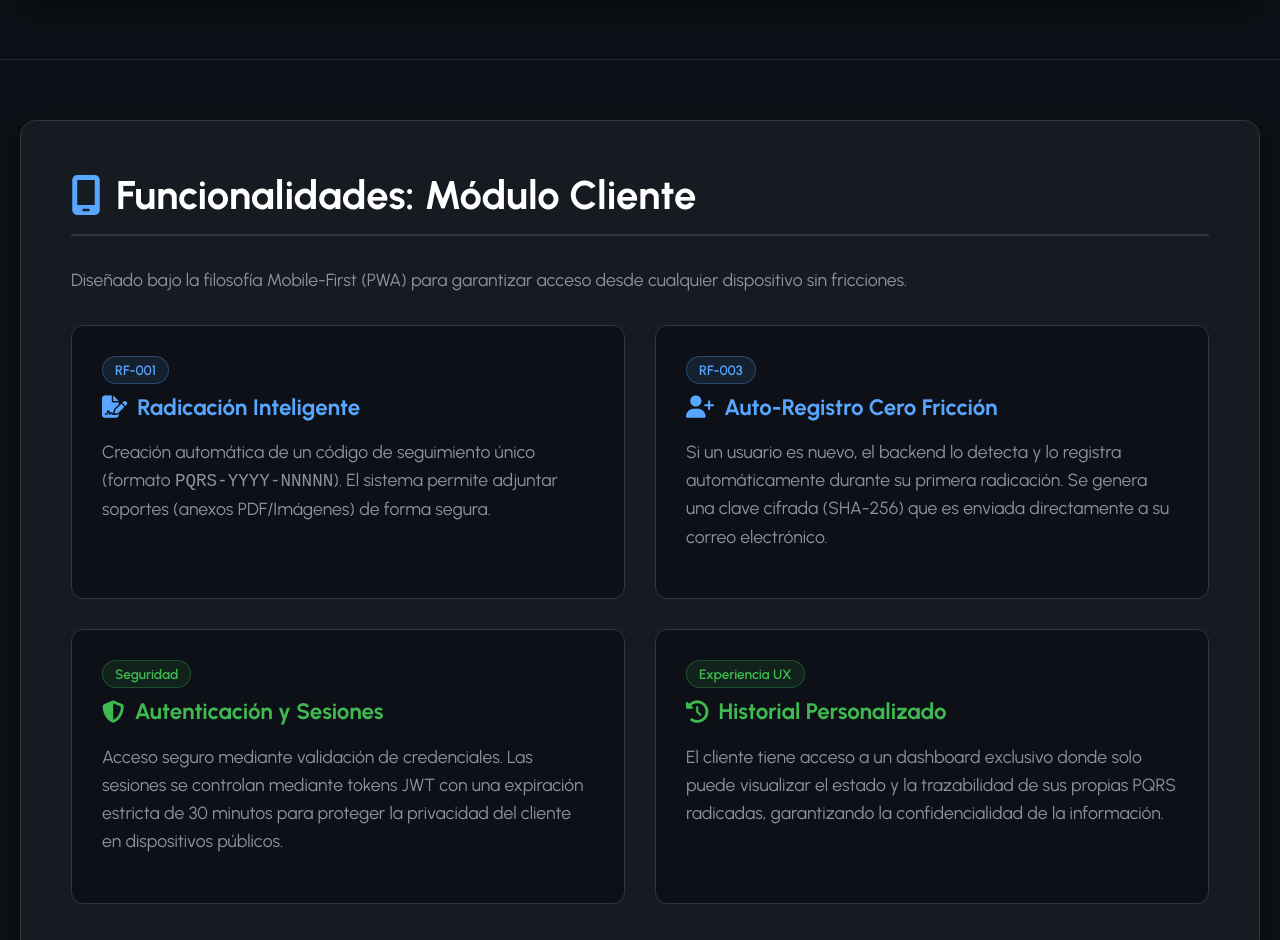
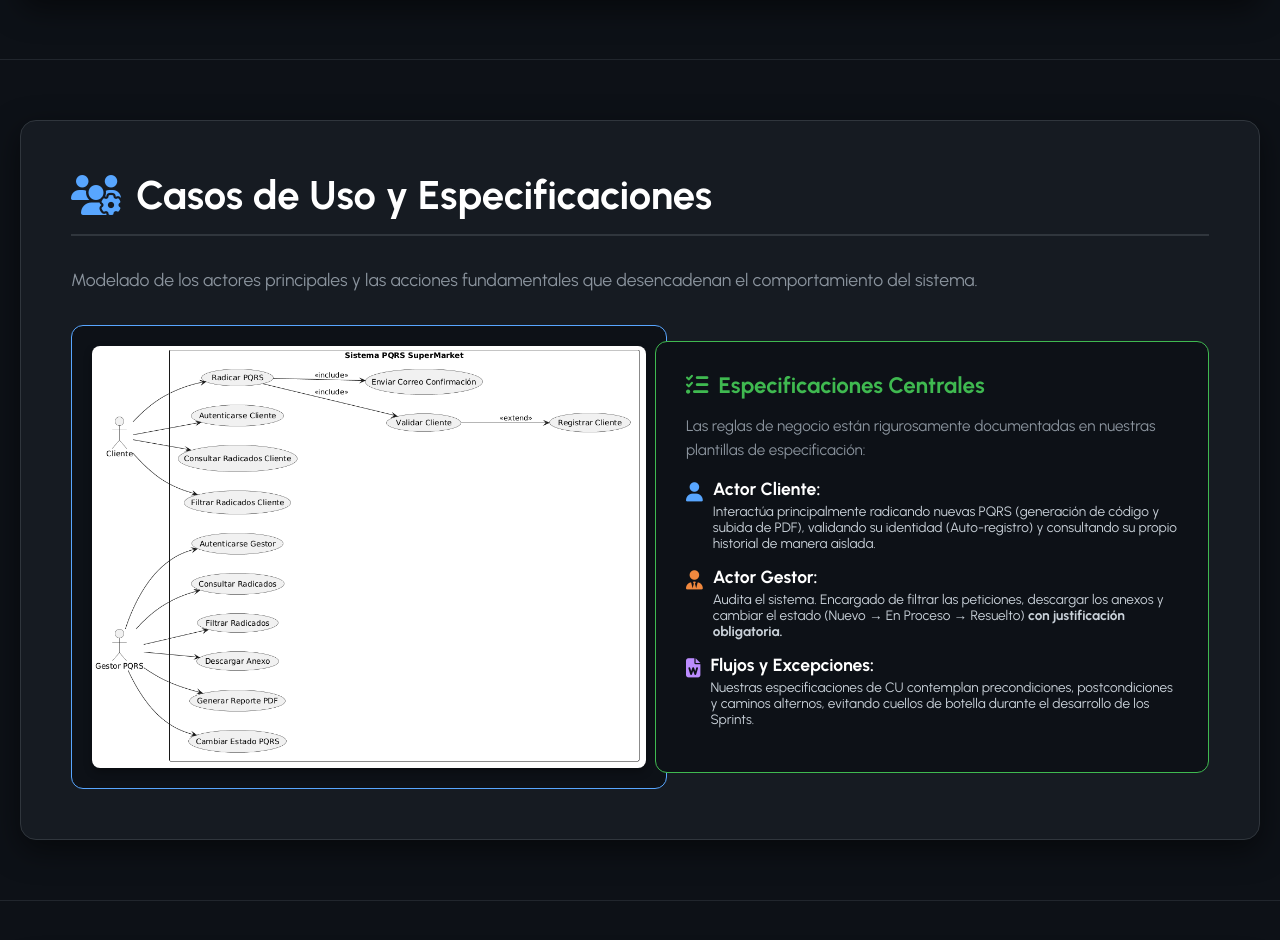
Before and after one commit to JV0KR/PQRS, a plain HTML site: page Diagramas/presentaci_n_final_pqrs.html in a window 1280 px wide. Shown: the part 2867-3807 px from the top of the page. Drawn offline with Linux system fonts and the light colour scheme.

Commit message:
Presentacion

```diff
--- a/Diagramas/presentaci_n_final_pqrs.html
+++ b/Diagramas/presentaci_n_final_pqrs.html
@@ -204,7 +204,7 @@
         </div>
     </section>
 
-    <!-- NUEVO: SECCIÓN DE FLUJO DEL SISTEMA -->
+    <!-- 3. FLUJO DEL SISTEMA -->
     <section class="slide">
         <div class="container">
             <h2><i class="fa-solid fa-diagram-project highlight-purple"></i> Flujo del Sistema PQRS</h2>
@@ -222,7 +222,53 @@
         </div>
     </section>
 
-    <!-- 3. MÓDULO CLIENTE (SEPARADO) -->
+    <!-- NUEVO: 4. CASOS DE USO Y ESPECIFICACIONES -->
+    <section class="slide">
+        <div class="container">
+            <h2><i class="fa-solid fa-users-gear highlight-blue"></i> Casos de Uso y Especificaciones</h2>
+            <p style="margin-bottom: 30px;">Modelado de los actores principales y las acciones fundamentales que desencadenan el comportamiento del sistema.</p>
+
+            <div class="grid-2" style="align-items: center;">
+                <div>
+                    <!-- AQUÍ VA TU IMAGEN DE CASOS DE USO -->
+                    <div class="diagram-container" style="border-color: #58a6ff; margin-bottom: 0;">
+                        <img src="diagram_caso_de_us.png" alt="Diagrama de Casos de Uso" class="diagram-img">
+                    </div>
+                </div>
+
+                <div class="card" style="border-color: #3fb950;">
+                    <h3 class="highlight-green"><i class="fa-solid fa-list-check"></i> Especificaciones Centrales</h3>
+                    <p style="font-size: 0.95rem; margin-bottom: 15px;">Las reglas de negocio están rigurosamente documentadas en nuestras plantillas de especificación:</p>
+
+                    <ul style="font-size: 0.95rem;">
+                        <li style="margin-bottom: 15px;">
+                            <i class="fa-solid fa-user highlight-blue" style="font-size: 1.2rem;"></i>
+                            <div>
+                                <strong style="color: #fff;">Actor Cliente:</strong>
+                                <span style="display: block; font-size: 0.85rem; margin-top: 4px;">Interactúa principalmente radicando nuevas PQRS (generación de código y subida de PDF), validando su identidad (Auto-registro) y consultando su propio historial de manera aislada.</span>
+                            </div>
+                        </li>
+                        <li style="margin-bottom: 15px;">
+                            <i class="fa-solid fa-user-tie highlight-orange" style="font-size: 1.2rem;"></i>
+                            <div>
+                                <strong style="color: #fff;">Actor Gestor:</strong>
+                                <span style="display: block; font-size: 0.85rem; margin-top: 4px;">Audita el sistema. Encargado de filtrar las peticiones, descargar los anexos y cambiar el estado (Nuevo → En Proceso → Resuelto) <strong>con justificación obligatoria.</strong></span>
+                            </div>
+                        </li>
+                        <li>
+                            <i class="fa-solid fa-file-word highlight-purple" style="font-size: 1.2rem;"></i>
+                            <div>
+                                <strong style="color: #fff;">Flujos y Excepciones:</strong>
+                                <span style="display: block; font-size: 0.85rem; margin-top: 4px;">Nuestras especificaciones de CU contemplan precondiciones, postcondiciones y caminos alternos, evitando cuellos de botella durante el desarrollo de los Sprints.</span>
+                            </div>
+                        </li>
+                    </ul>
+                </div>
+            </div>
+        </div>
+    </section>
+
+    <!-- 5. MÓDULO CLIENTE -->
     <section class="slide">
         <div class="container">
             <h2><i class="fa-solid fa-mobile-screen highlight-blue"></i> Funcionalidades: Módulo Cliente</h2>
@@ -256,7 +302,7 @@
         </div>
     </section>
 
-    <!-- 4. MÓDULO GESTOR (SEPARADO) -->
+    <!-- 6. MÓDULO GESTOR -->
     <section class="slide">
         <div class="container">
             <h2><i class="fa-solid fa-user-tie highlight-orange"></i> Funcionalidades: Módulo Gestor</h2>
@@ -290,7 +336,7 @@
         </div>
     </section>
 
-    <!-- NUEVO: PROTOTIPO INTERACTIVO (Mención) -->
+    <!-- 7. PROTOTIPO INTERACTIVO (Mención) -->
     <section class="slide">
         <div class="container">
             <h2><i class="fa-solid fa-desktop highlight-blue"></i> Prototipo Interactivo</h2>
@@ -314,7 +360,7 @@
         </div>
     </section>
 
-    <!-- 5. ARQUITECTURA SEPARADA -->
+    <!-- 8. ARQUITECTURA -->
     <section class="slide">
         <div class="container">
             <h2><i class="fa-solid fa-network-wired highlight-blue"></i> Arquitectura del Sistema</h2>
@@ -341,7 +387,7 @@
         </div>
     </section>
 
-    <!-- 6. BASE DE DATOS SEPARADA -->
+    <!-- 9. BASE DE DATOS -->
     <section class="slide">
         <div class="container">
             <h2><i class="fa-solid fa-database highlight-green"></i> Modelo de Base de Datos</h2>
@@ -367,22 +413,16 @@
                     </div>
                 </div>
                 <div>
-                     <!-- Reemplaza "Diagrama_Relacional.png" (o pdf si usas un visor) con tu archivo.
-                          Si tienes solo el PDF, lo ideal es convertirlo a PNG/JPG para la web,
-                          o usar un <iframe> o <object> -->
                     <div class="diagram-container">
                         <!-- Ejemplo si lo conviertes a imagen (recomendado para web) -->
                         <img src="Diagrama_Relacional.png" alt="Diagrama Entidad-Relación" class="diagram-img">
-
-                        <!-- Si necesitas cargar el PDF directamente, comenta el <img> arriba y descomenta abajo: -->
-                        <!-- <embed src="Diagrama_Relacional.pdf" width="100%" height="400px" type="application/pdf"> -->
                     </div>
                 </div>
             </div>
         </div>
     </section>
 
-    <!-- 7. TECNOLOGÍAS -->
+    <!-- 10. TECNOLOGÍAS -->
     <section class="slide">
         <div class="container">
             <h2><i class="fa-solid fa-layer-group highlight-purple"></i> Stack Tecnológico</h2>
@@ -418,7 +458,7 @@
         </div>
     </section>
 
-    <!-- 8. VENTAJA COMPETITIVA -->
+    <!-- 11. VENTAJA COMPETITIVA -->
     <section class="slide">
         <div class="container">
             <h2><i class="fa-solid fa-rocket highlight-green"></i> Ventaja Competitiva</h2>
@@ -438,7 +478,7 @@
         </div>
     </section>
 
-    <!-- 9. METODOLOGÍA Y QA -->
+    <!-- 12. METODOLOGÍA Y QA -->
     <section class="slide">
         <div class="container">
             <h2><i class="fa-solid fa-vial-circle-check highlight-blue"></i> Calidad (QA) y Metodología</h2>
@@ -466,7 +506,7 @@
         </div>
     </section>
 
-    <!-- 10. CONCLUSIONES -->
+    <!-- 13. CONCLUSIONES -->
     <section class="slide">
         <div class="container" style="text-align: center; max-width: 800px;">
             <i class="fa-regular fa-handshake highlight-green" style="font-size: 5rem; margin-bottom: 30px;"></i>
```
